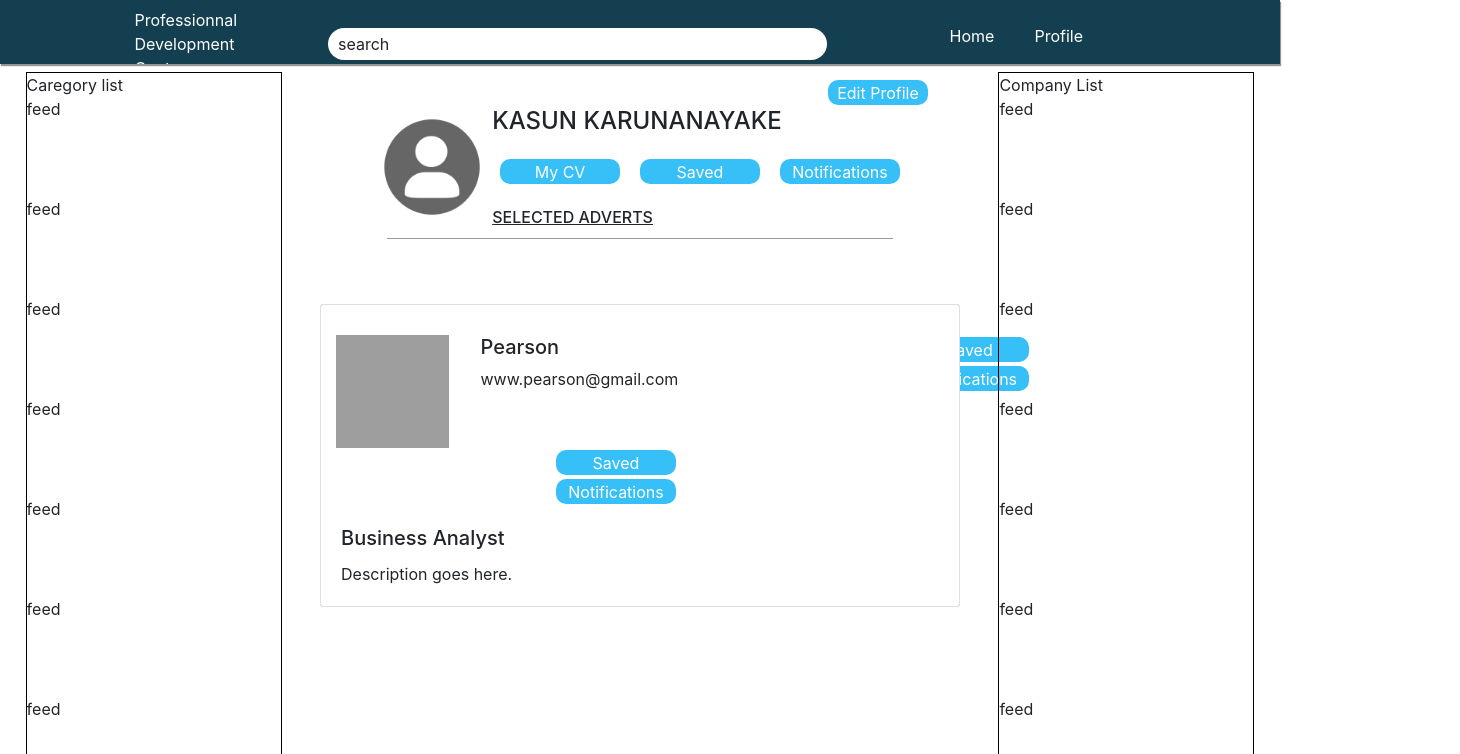
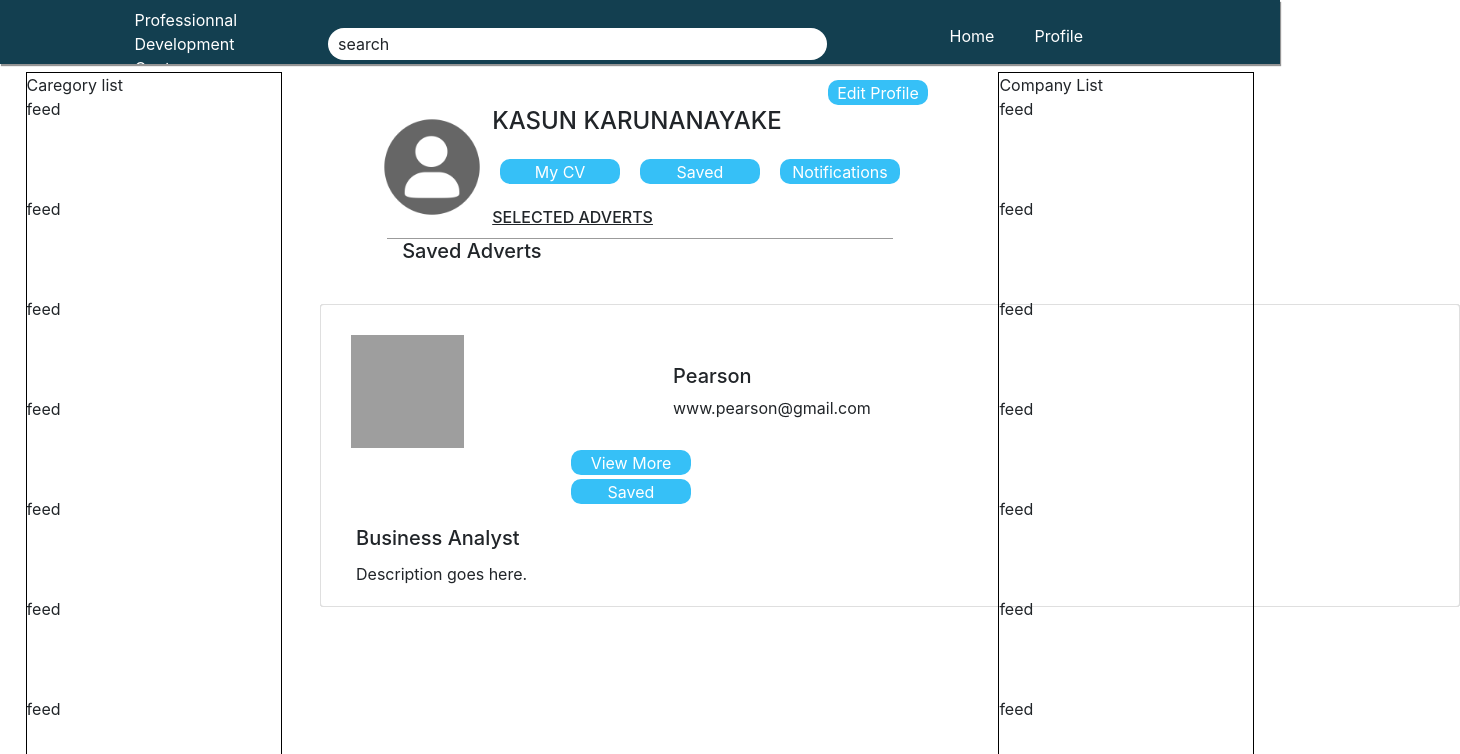
Before and after one commit to SIM-dev-team/student-portal, a React (Create React App) app: page / in a window 1280 px wide. Shown: the top 754 px of the page, 1460 px wide, since content can reach past the window. Built offline with nearby package versions, Linux system fonts and the light colour scheme; grey boxes are pictures that could not be loaded.

Commit message:
implmented adverts part into cards

```diff
--- a/src/student_profile/saved.js
+++ b/src/student_profile/saved.js
@@ -2,6 +2,7 @@ import React, {Component} from 'react'
 import 'bootstrap/dist/css/bootstrap.css';
 import './Student.css'
 import {ADVERTS} from './card'
+
 
 class Saved extends Component {
 
@@ -14,23 +15,23 @@ class Saved extends Component {
     }
 
     render() {
-        const menu = this.state.ads.map((ad) => {
-            return (
-                <div key = {ad.id} className ="student_card card mb-3 card">
+        const menu = this.state.ads.map((ad) =>
+            <div key = {ad.id}>
+                <div className ="student_card container card mb-3 card">
                     <div className = "row company_information">
                         <div className = "company_image">
-                        <img  src = {ad.image} alt="Card image cap" style = {{height:'3cm' , width:'3cm'}}/>
+                        <img  src = {ad.image} alt="company profile" style = {{height:'3cm' , width:'3cm'}}/>
                         </div>
-                        <div classname = "company_details">
+                        <div className = "company_details">
                             <h5> {ad.name}</h5>
                             <a>{ad.email}</a>
                         </div>
                         <div className = "company_buttons ">
                             <button className = "button_link">
-                                Saved
+                                View More
                             </button>
                             <button className = "button_link">
-                                Notifications
+                                Saved
                             </button>
                         </div>
                     </div>
@@ -39,14 +40,18 @@ class Saved extends Component {
                         <h5 className ="card-title">{ad.jobrole}</h5>
                         <p className ="card-text">{ad.description}</p>
                     </div>
+
+
                 </div>
-            );
-        });
+            </div>
+        );
 
         return (
-            <div className="container">
-                <div className="row">
-                    {menu}
+            <div className="scroller container">
+                <h5>Saved Adverts</h5>
+                <div className="advert_card row ">
+                         {menu}
+
                 </div>
             </div>
         );
```
